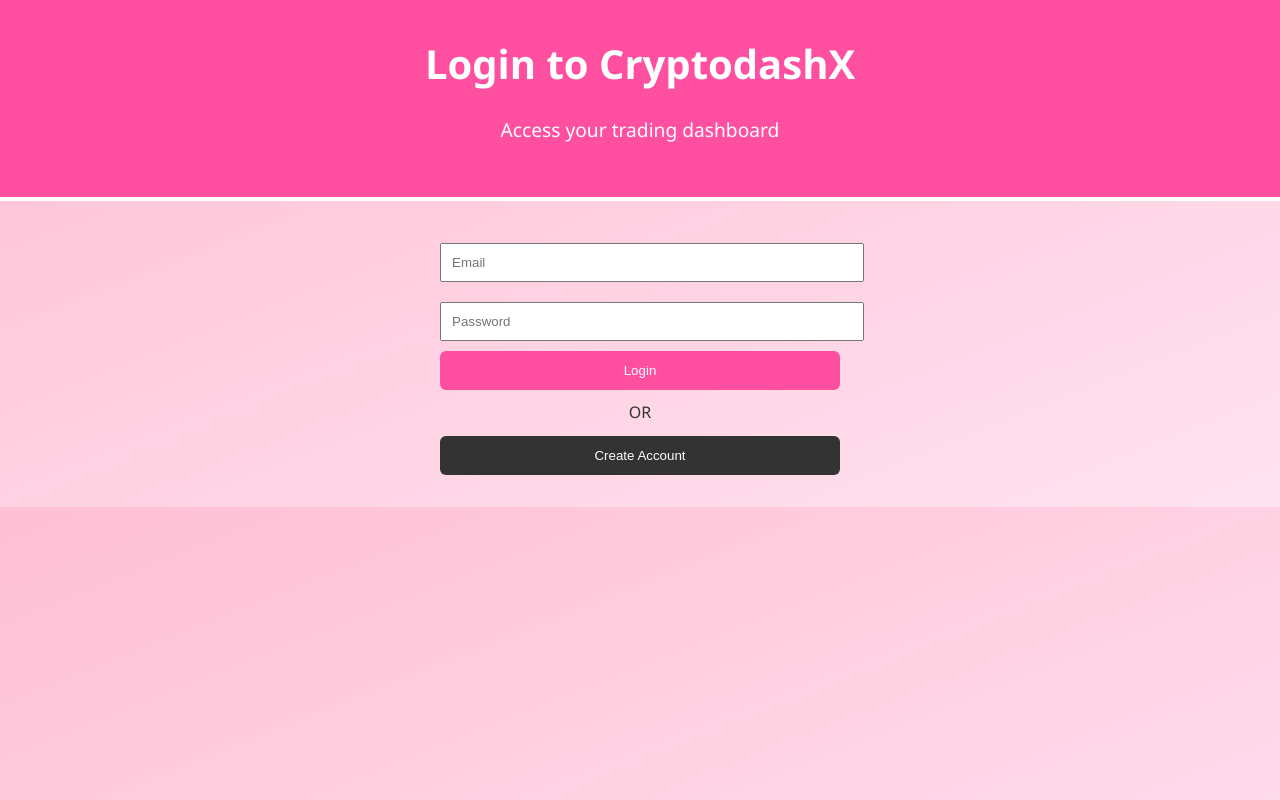
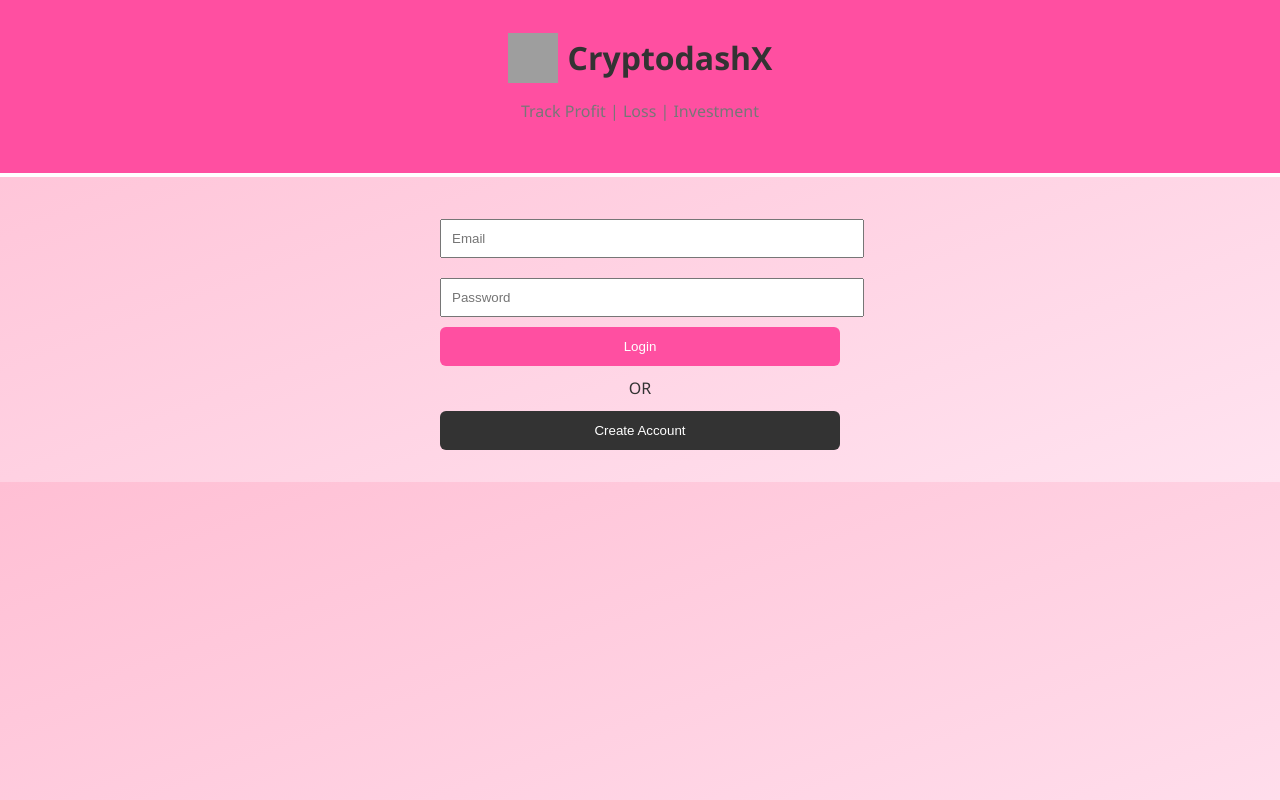
Before and after one commit to benjhyy/CryptodashX-, a plain HTML site: page login.html in a window 1280 px wide. Drawn offline with Linux system fonts and the light colour scheme; grey boxes are pictures that could not be loaded.

Commit message:
Update login.html

```diff
--- a/login.html
+++ b/login.html
@@ -7,9 +7,13 @@
   <link rel="stylesheet" href="style.css" />
 </head>
 <body>
-  <header>
-    <h1>Login to CryptodashX</h1>
-    <p>Access your trading dashboard</p>
+
+  <header style="text-align:center;padding:2rem;">
+    <div style="display:flex;align-items:center;justify-content:center;gap:10px;">
+      <img src="https://cdn-icons-png.flaticon.com/512/3135/3135715.png" alt="logo" width="50" height="50" />
+      <h1 style="margin:0;font-size:2rem;color:#333;">CryptodashX</h1>
+    </div>
+    <p style="color:#777;font-size:1rem;">Track Profit | Loss | Investment</p>
   </header>
 
   <div style="max-width:400px;margin:2rem auto;text-align:left;">
@@ -74,7 +78,6 @@
         .then(userCredential => {
           const user = userCredential.user;
 
-          // Save client data in Firestore
           db.collection("clients").doc(email).set({
             email: email,
             name: "New Client",
```
